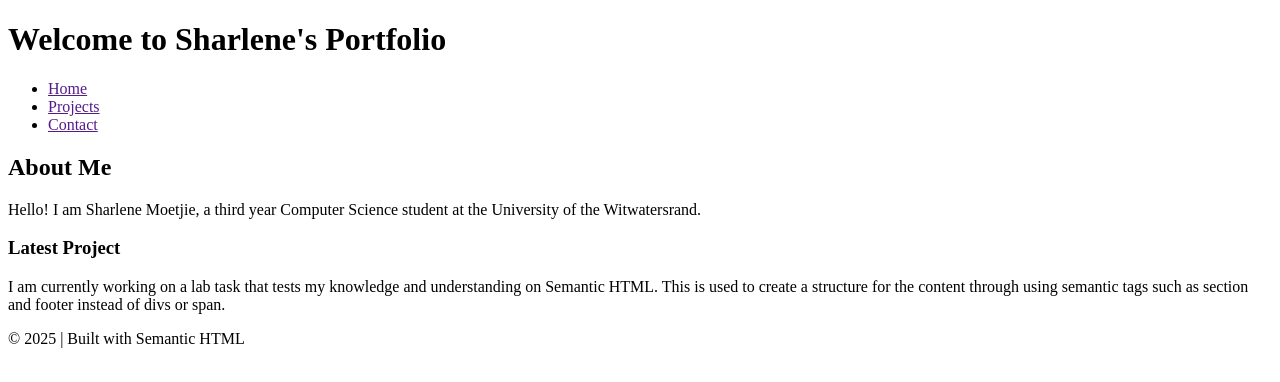
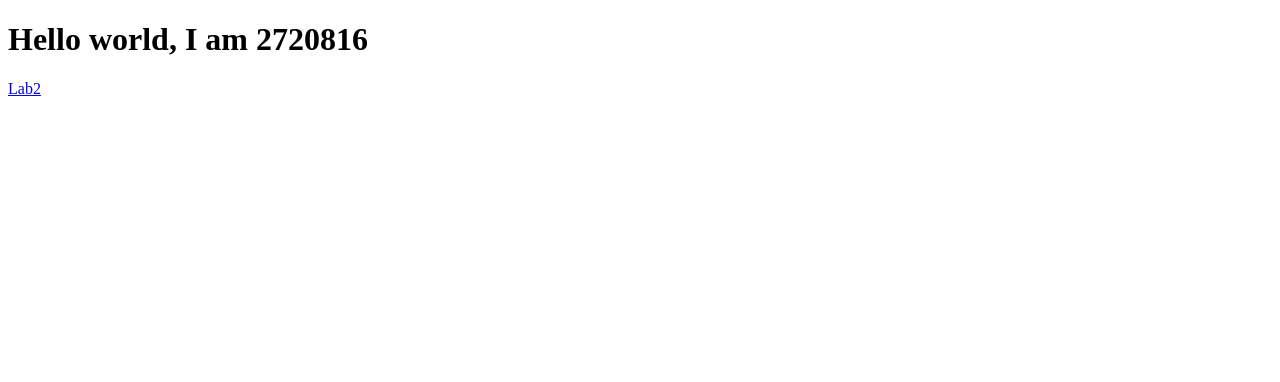
Before and after one commit to Shar-06/SoftwareDesignLab1, a plain HTML site: page index.html in a window 1280 px wide. Drawn offline with Linux system fonts and the light colour scheme.

Commit message:
Update index.html

```diff
--- a/index.html
+++ b/index.html
@@ -1,36 +1,7 @@
 <!DOCTYPE html>
 <html>
-    <head>
-        <title>Who I Am</title>
-    </head>
-
     <body>
-        <header>
-            <h1>Welcome to Sharlene's Portfolio</h1>
-        </header>
-
-        <nav>
-            <ul>
-                <li> <a href=""#> Home </a> </li>
-                <li> <a href=""#> Projects </a> </li>
-                <li> <a href=""#> Contact </a> </li>
-            </ul>
-        </nav>
-
-        <main>
-            <section>
-                <h2>About Me</h2>
-                <p>Hello! I am Sharlene Moetjie, a third year Computer Science student at the University of the Witwatersrand.</p>
-            </section>
-
-            <article>
-                <h3>Latest Project</h3>
-                <p>I am currently working on a lab task that tests my knowledge and understanding on Semantic HTML. This is used to create a structure for the content through using semantic tags such as section and footer instead of divs or span.</p>
-            </article>
-        </main>
-
-        <footer>
-            <p>&copy 2025 | Built with Semantic HTML</p>
-        </footer>
+        <h1>Hello world, I am 2720816</h1>
+        <a href="2720816-lab2.html"> Lab2 </a>
     </body>
 </html>
```
